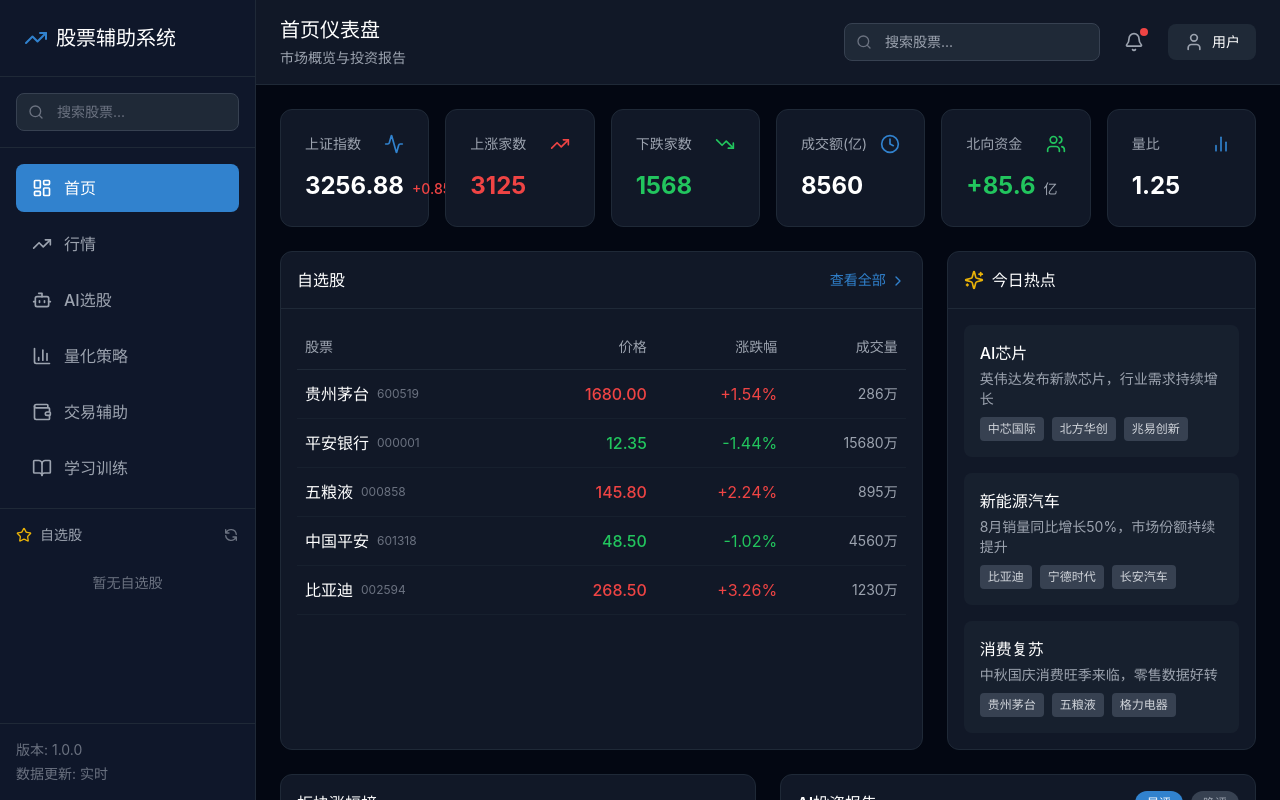
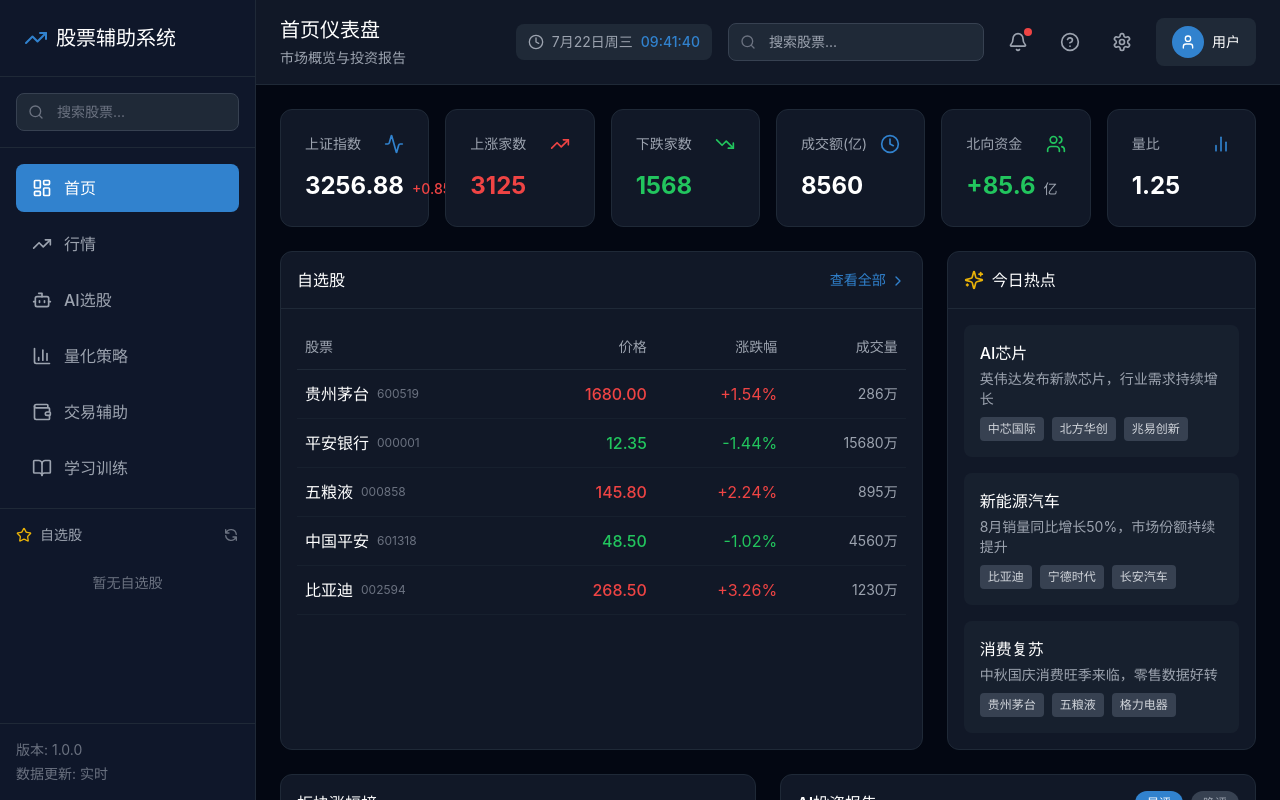
Before and after one commit to yqhncs/stockwin-app, a React (Vite) app: page / in a window 1280 px wide. Shown: the top 800 px of the page. Built offline with nearby package versions, Linux system fonts and the light colour scheme.

Commit message:
Add real-time clock to header, loading components, and search integration in market page

```diff
--- a/src/components/Layout/Header.tsx
+++ b/src/components/Layout/Header.tsx
@@ -1,4 +1,5 @@
-import { Bell, Search, User, Menu } from 'lucide-react';
+import { useState, useEffect } from 'react';
+import { Bell, Search, User, Menu, Clock, Settings, HelpCircle } from 'lucide-react';
 
 interface HeaderProps {
   title: string;
@@ -7,6 +8,23 @@
 }
 
 export function Header({ title, subtitle, onMenuClick }: HeaderProps) {
+  const [currentTime, setCurrentTime] = useState(new Date());
+
+  useEffect(() => {
+    const timer = setInterval(() => {
+      setCurrentTime(new Date());
+    }, 1000);
+    return () => clearInterval(timer);
+  }, []);
+
+  const formatTime = (date: Date) => {
+    return date.toLocaleTimeString('zh-CN', { hour: '2-digit', minute: '2-digit', second: '2-digit' });
+  };
+
+  const formatDate = (date: Date) => {
+    return date.toLocaleDateString('zh-CN', { month: 'long', day: 'numeric', weekday: 'short' });
+  };
+
   return (
     <header className="bg-gray-900 border-b border-gray-800 px-4 lg:px-6 py-4">
       <div className="flex items-center justify-between">
@@ -21,6 +39,12 @@
         </div>
 
         <div className="flex items-center gap-4">
+          <div className="hidden lg:flex items-center gap-2 px-3 py-2 bg-gray-800 rounded-lg text-gray-400 text-sm">
+            <Clock className="w-4 h-4" />
+            <span>{formatDate(currentTime)}</span>
+            <span className="text-stock-secondary font-medium">{formatTime(currentTime)}</span>
+          </div>
+
           <div className="relative hidden sm:block">
             <Search className="absolute left-3 top-1/2 -translate-y-1/2 w-4 h-4 text-gray-500" />
             <input
@@ -35,8 +59,18 @@
             <span className="absolute top-1 right-1 w-2 h-2 bg-red-500 rounded-full"></span>
           </button>
 
+          <button className="p-2 text-gray-400 hover:text-white transition-colors">
+            <HelpCircle className="w-5 h-5" />
+          </button>
+
+          <button className="p-2 text-gray-400 hover:text-white transition-colors">
+            <Settings className="w-5 h-5" />
+          </button>
+
           <button className="flex items-center gap-2 px-4 py-2 bg-gray-800 rounded-lg hover:bg-gray-700 transition-colors">
-            <User className="w-5 h-5 text-gray-400" />
+            <div className="w-8 h-8 rounded-full bg-stock-secondary flex items-center justify-center">
+              <User className="w-4 h-4 text-white" />
+            </div>
             <span className="text-white text-sm hidden sm:block">用户</span>
           </button>
         </div>
--- /dev/null
+++ b/src/components/Loading/Loading.tsx
@@ -0,0 +1,51 @@
+interface LoadingProps {
+  size?: 'sm' | 'md' | 'lg';
+  text?: string;
+}
+
+export function Loading({ size = 'md', text }: LoadingProps) {
+  const sizeClasses = {
+    sm: 'w-6 h-6 border-2',
+    md: 'w-8 h-8 border-4',
+    lg: 'w-12 h-12 border-6',
+  };
+
+  return (
+    <div className="flex flex-col items-center justify-center gap-4">
+      <div className={`${sizeClasses[size]} border-stock-secondary border-t-transparent rounded-full animate-spin`}></div>
+      {text && <span className="text-gray-400 text-sm">{text}</span>}
+    </div>
+  );
+}
+
+export function Skeleton({ count = 1 }: { count?: number }) {
+  return (
+    <div className="space-y-4">
+      {Array.from({ length: count }).map((_, index) => (
+        <div key={index} className="flex items-center gap-4">
+          <div className="w-12 h-12 bg-gray-800 rounded-lg animate-pulse"></div>
+          <div className="flex-1 space-y-2">
+            <div className="h-4 bg-gray-800 rounded animate-pulse" style={{ width: '60%' }}></div>
+            <div className="h-4 bg-gray-800 rounded animate-pulse" style={{ width: '40%' }}></div>
+          </div>
+        </div>
+      ))}
+    </div>
+  );
+}
+
+export function CardSkeleton() {
+  return (
+    <div className="bg-gray-900 rounded-xl p-6 border border-gray-800 animate-pulse">
+      <div className="flex items-center justify-between mb-4">
+        <div className="w-20 h-4 bg-gray-800 rounded"></div>
+        <div className="w-8 h-8 bg-gray-800 rounded"></div>
+      </div>
+      <div className="space-y-4">
+        <div className="h-20 bg-gray-800 rounded-lg"></div>
+        <div className="h-4 bg-gray-800 rounded" style={{ width: '80%' }}></div>
+        <div className="h-4 bg-gray-800 rounded" style={{ width: '60%' }}></div>
+      </div>
+    </div>
+  );
+}
--- a/src/pages/Market.tsx
+++ b/src/pages/Market.tsx
@@ -2,8 +2,9 @@
 import { init } from 'klinecharts';
 import type { Chart, DataLoaderGetBarsParams } from 'klinecharts';
 import { useStockStore } from '@/stores/stockStore';
-import { Plus, TrendingUp, TrendingDown, Info } from 'lucide-react';
+import { Plus, TrendingUp, TrendingDown, Info, ArrowLeft } from 'lucide-react';
 import { StockDetail } from '@/components/StockDetail/StockDetail';
+import { StockSearch } from '@/components/Search/Search';
 
 export function Market() {
   const chartRef = useRef<HTMLDivElement>(null);
@@ -88,14 +89,21 @@
     { code: '300750', name: '宁德时代' },
   ];
 
+  const handleSelectStock = (code: string, name: string) => {
+    fetchKLine(code);
+    fetchQuotes([code]);
+  };
+
   return (
     <div className="space-y-6">
-      <div className="flex flex-col sm:flex-row items-start sm:items-center justify-between gap-4">
-        <div className="flex flex-col sm:flex-row items-start sm:items-center gap-4">
+      <div className="bg-gradient-to-r from-stock-primary/20 to-stock-secondary/20 rounded-xl p-6 border border-gray-800">
+        <div className="flex flex-col lg:flex-row items-start lg:items-center justify-between gap-4">
+          <div className="flex items-center gap-4">
+            <StockSearch onSelectStock={handleSelectStock} />
             <select
               value={selectedStock}
               onChange={(e) => fetchKLine(e.target.value)}
-            className="px-4 py-2 bg-gray-800 border border-gray-700 rounded-lg text-white focus:outline-none focus:border-stock-secondary"
+              className="px-4 py-2 bg-gray-800 border border-gray-700 rounded-lg text-white focus:outline-none focus:border-stock-secondary hidden sm:block"
             >
               {stockList.map((stock) => (
                 <option key={stock.code} value={stock.code}>
@@ -103,7 +111,9 @@
                 </option>
               ))}
             </select>
+          </div>
 
+          <div className="flex items-center gap-3">
             <div className="flex flex-wrap gap-2">
               {['1m', '5m', '15m', '30m', '60m', 'daily', 'weekly', 'monthly'].map((period) => (
                 <button
@@ -115,12 +125,13 @@
                 </button>
               ))}
             </div>
-        </div>
 
             <button className="flex items-center gap-2 px-4 py-2 bg-stock-secondary text-white rounded-lg hover:bg-stock-secondary/80 transition-colors">
               <Plus className="w-4 h-4" />
               添加自选
             </button>
+          </div>
+        </div>
       </div>
 
       <div className="grid grid-cols-1 sm:grid-cols-2 lg:grid-cols-4 gap-4">
```
Lines whose indentation alone changed are shown as unchanged.
